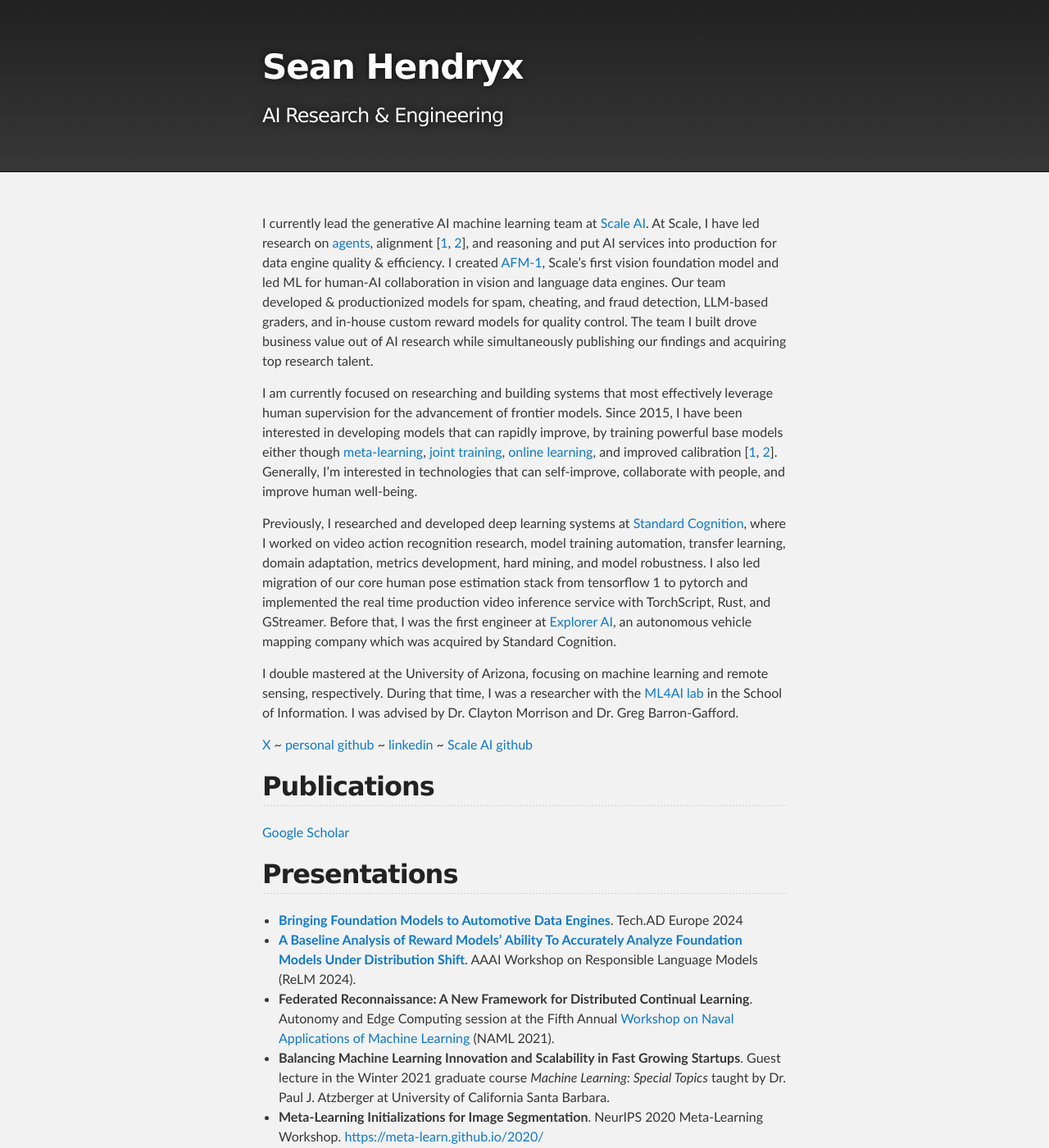
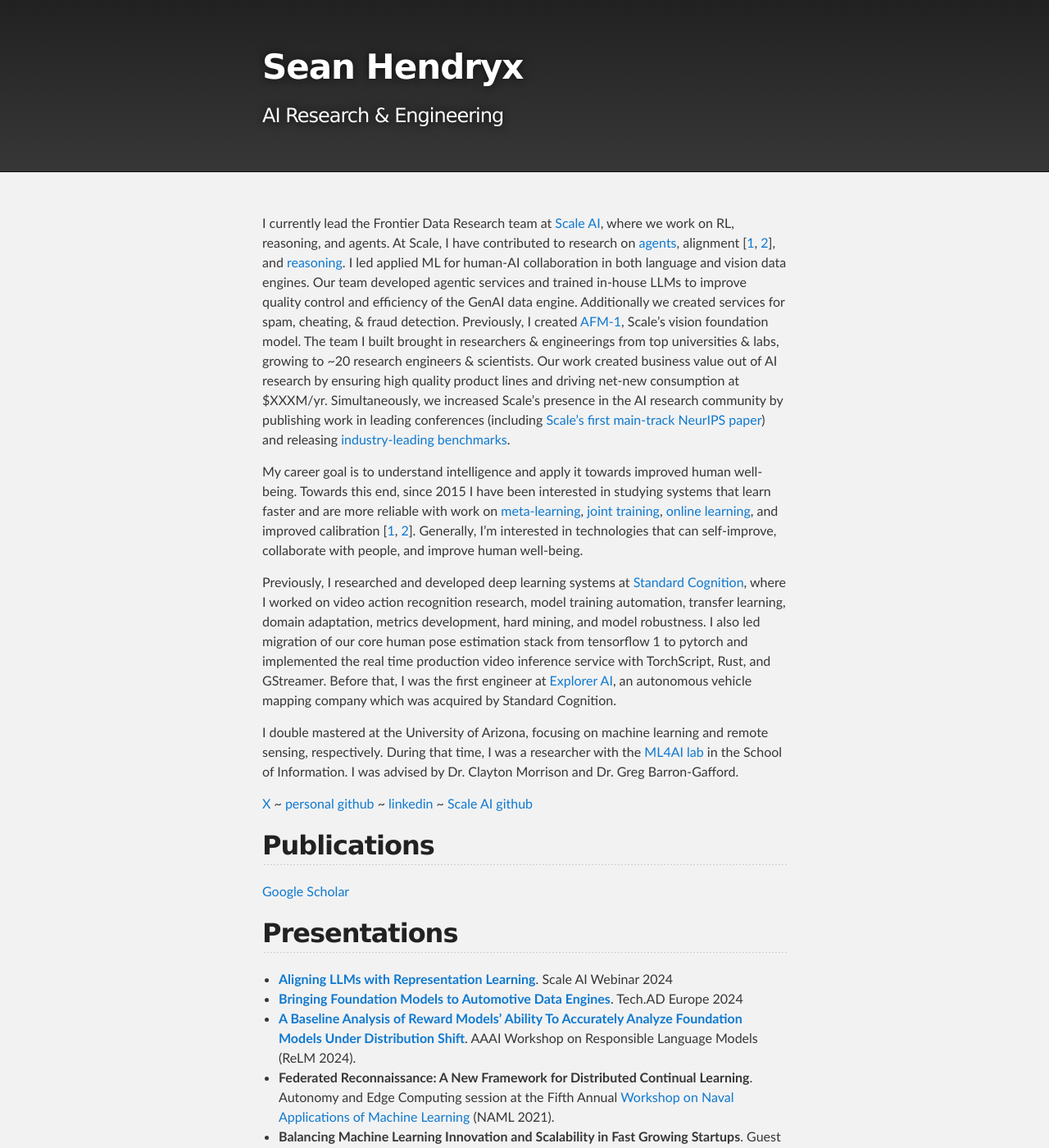
Before and after one commit to SMHendryx/SMHendryx.github.io, a Jekyll site: the page built from index.md, in a window 1280 px wide and 1400 px high. Shown: the whole window at 82% size. Built offline with Jekyll 4.4.1, drawn with Linux system fonts in a browser that asks for light colours.

Commit message:
Update index.md

```diff
--- a/index.md
+++ b/index.md
@@ -2,9 +2,9 @@
 layout: default
 ---
 
-I currently lead the generative AI machine learning team at [Scale AI](https://scale.com/). At Scale, I have led research on [agents](https://x.com/SeanHendryx/status/1836853180967031098), alignment [[1](https://x.com/SeanHendryx/status/1849522272824123686), [2](https://x.com/SeanHendryx/status/1854710361687310418)], and reasoning and put AI services into production for data engine quality & efficiency. I created [AFM-1](https://scale.com/blog/afm1), Scale's first vision foundation model and led ML for human-AI collaboration in vision and language data engines. Our team developed & productionized models for spam, cheating, and fraud detection, LLM-based graders, and in-house custom reward models for quality control. The team I built drove business value out of AI research while simultaneously publishing our findings and acquiring top research talent.
+I currently lead the Frontier Data Research team at [Scale AI](https://scale.com/), where we work on RL, reasoning, and agents. At Scale, I have contributed to research on [agents](https://x.com/SeanHendryx/status/1836853180967031098), alignment [[1](https://x.com/SeanHendryx/status/1849522272824123686), [2](https://x.com/SeanHendryx/status/1854710361687310418)], and [reasoning](https://arxiv.org/abs/2409.03733). I led applied ML for human-AI collaboration in both language and vision data engines. Our team developed agentic services and trained in-house LLMs to improve quality control and efficiency of the GenAI data engine. Additionally we created services for spam, cheating, & fraud detection. Previously, I created [AFM-1](https://scale.com/blog/afm1), Scale's vision foundation model. The team I built brought in researchers & engineerings from top universities & labs, growing to ~20 research engineers & scientists. Our work created business value out of AI research by ensuring high quality product lines and driving net-new consumption at $XXXM/yr. Simultaneously, we increased Scale's presence in the AI research community by publishing work in leading conferences (including [Scale's first main-track NeurIPS paper](https://proceedings.neurips.cc/paper_files/paper/2024/hash/d46f127a80dc58cbc0732a717285c43a-Abstract-Conference.html)) and releasing [industry-leading benchmarks](https://scale.com/leaderboard).
 
-I am currently focused on researching and building systems that most effectively leverage human supervision for the advancement of frontier models. Since 2015, I have been interested in developing models that can rapidly improve, by training powerful base models either though [meta-learning](https://meta-learn.github.io/2020/papers/44_paper.pdf), [joint training](https://scale.com/blog/afm1), [online learning](https://neurips2021workshopfl.github.io/NFFL-2021/papers/2021/Hendryx2021.pdf), and improved calibration [[1](https://arxiv.org/abs/2311.14743), [2](https://arxiv.org/abs/2401.12129)]. Generally, I'm interested in technologies that can self-improve, collaborate with people, and improve human well-being.
+My career goal is to understand intelligence and apply it towards improved human well-being. Towards this end, since 2015 I have been interested in studying systems that learn faster and are more reliable with work on [meta-learning](https://meta-learn.github.io/2020/papers/44_paper.pdf), [joint training](https://scale.com/blog/afm1), [online learning](https://neurips2021workshopfl.github.io/NFFL-2021/papers/2021/Hendryx2021.pdf), and improved calibration [[1](https://arxiv.org/abs/2311.14743), [2](https://arxiv.org/abs/2401.12129)]. Generally, I'm interested in technologies that can self-improve, collaborate with people, and improve human well-being.
 
 Previously, I researched and developed deep learning systems at [Standard Cognition](https://standard.ai/), where I worked on video action recognition research, model training automation, transfer learning, domain adaptation, metrics development, hard mining, and model robustness. I also led migration of our core human pose estimation stack from tensorflow 1 to pytorch and implemented the real time production video inference service with TorchScript, Rust, and GStreamer. Before that, I was the first engineer at [Explorer AI](https://www.crunchbase.com/organization/explorer-ai), an autonomous vehicle mapping company which was acquired by Standard Cognition.
 
@@ -16,9 +16,10 @@ I double mastered at the University of Arizona, focusing on machine learning and
 
 
 ## Publications
-[Google Scholar](https://scholar.google.com/citations?view_op=list_works&hl=en&hl=en&user=BFyfAV4AAAAJ&sortby=pubdate)
+[Google Scholar](https://scholar.google.com/citations?user=BFyfAV4AAAAJ&hl=en&oi=ao)
 
 ## Presentations
+ - **[Aligning LLMs with Representation Learning](https://exchange.scale.com/public/videos/aligning-llms-with-representation-learning-2024-12-05)**. Scale AI Webinar 2024
  - **[Bringing Foundation Models to Automotive Data Engines](https://www.autonomous-driving-berlin.com/)**. Tech.AD Europe 2024
  - **[A Baseline Analysis of Reward Models' Ability To Accurately Analyze Foundation Models Under Distribution Shift](https://sites.google.com/vectorinstitute.ai/relm2024/home?authuser=0)**. AAAI Workshop on Responsible Language Models (ReLM 2024).
  - **Federated Reconnaissance: A New Framework for Distributed Continual Learning**. Autonomy and Edge Computing session at the Fifth Annual [Workshop on Naval Applications of Machine Learning](https://sites.google.com/go.spawar.navy.mil/naml) (NAML 2021).
```
